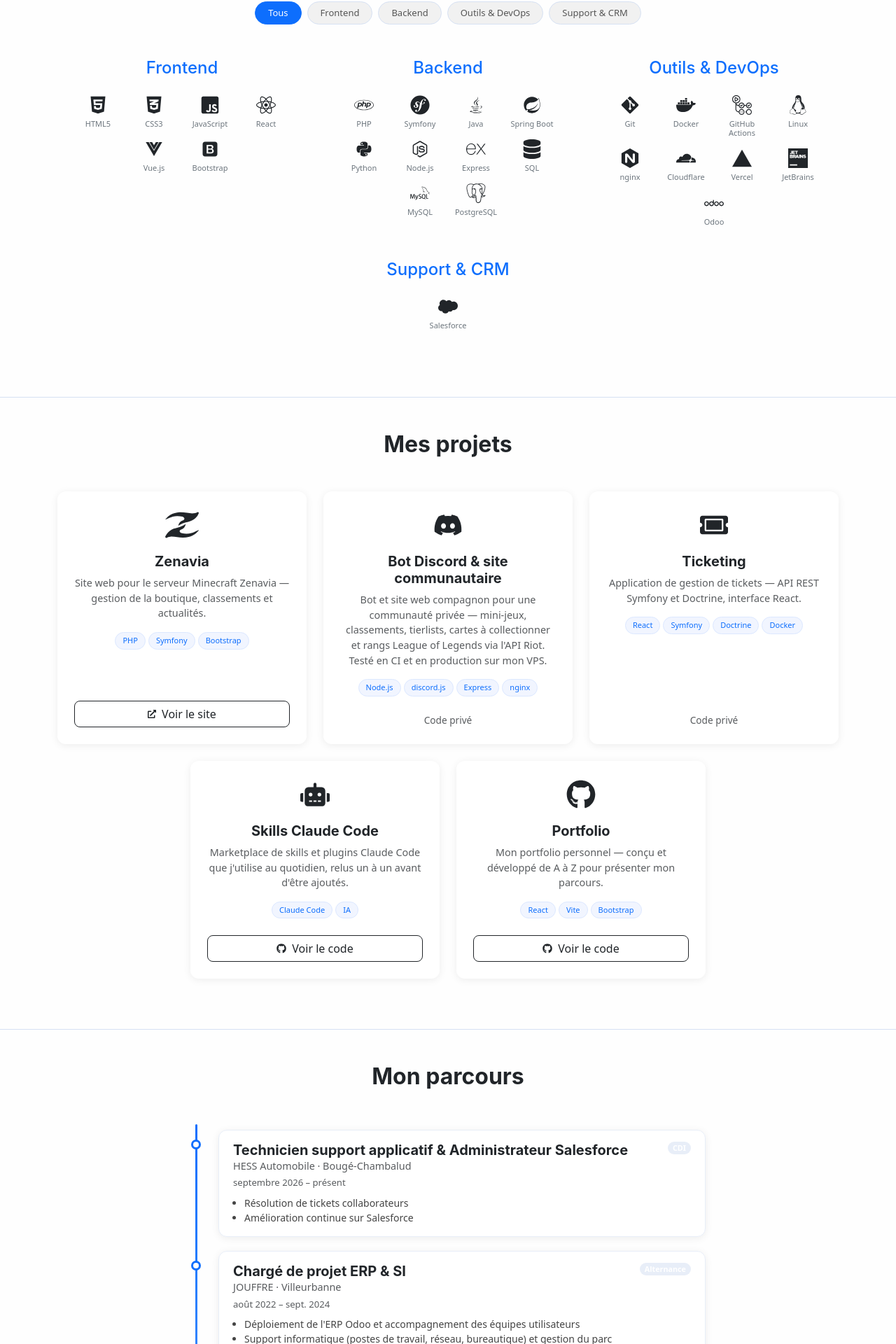
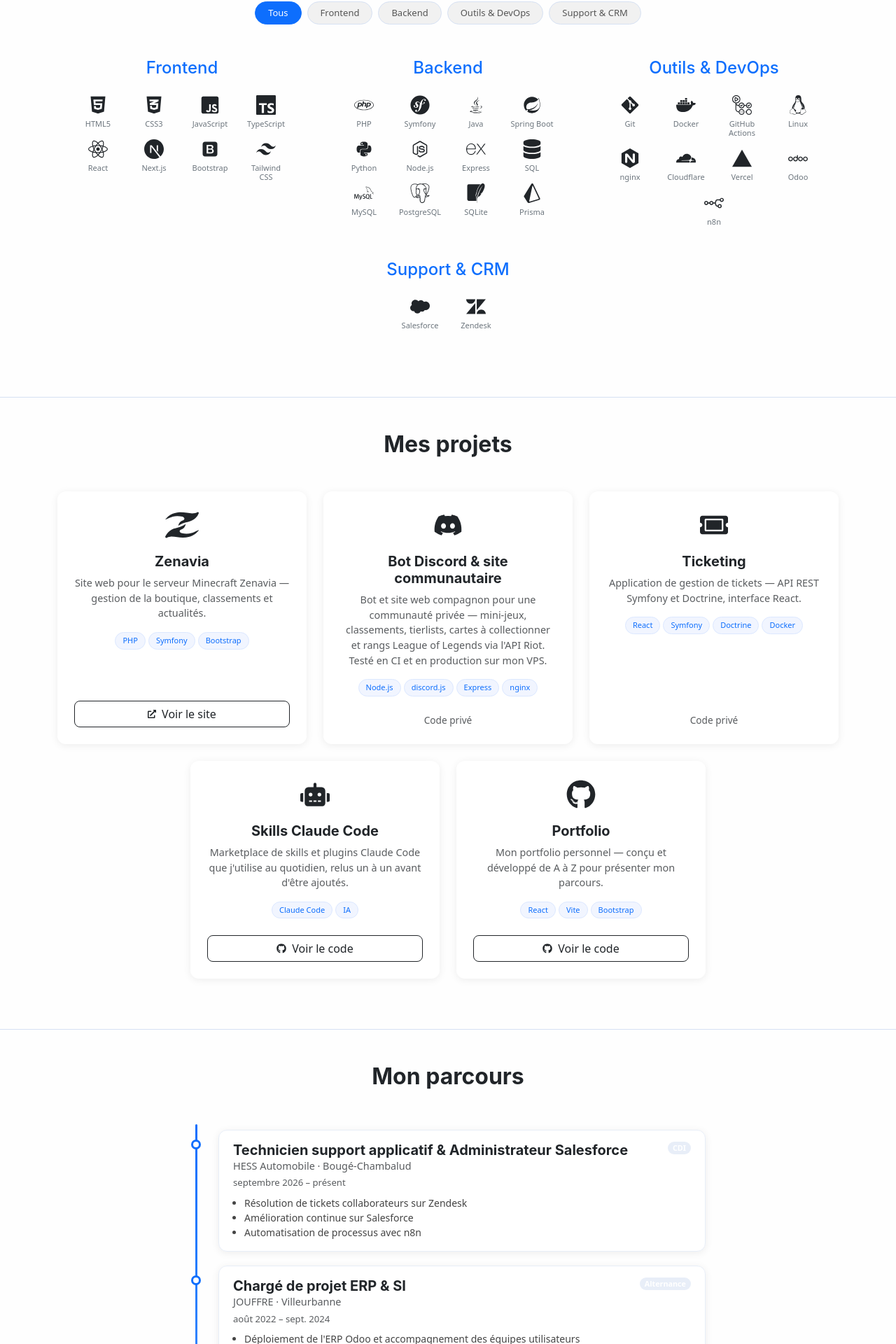
Before and after one commit to ValentinCmbr/Portfolio, a React (Vite) app: page / in a window 1280 px wide. Shown: the part 1327-3247 px from the top of the page at 70% size. Built offline with nearby package versions, Linux system fonts and the light colour scheme.

Commit message:
feat: add Zendesk, n8n and the stacks the projects already use to skills

```diff
--- a/src/pages/Experiences.jsx
+++ b/src/pages/Experiences.jsx
@@ -8,8 +8,9 @@ const Experiences = () => (
             badge="CDI"
             meta="septembre 2026 – présent"
             description={[
-                "Résolution de tickets collaborateurs",
+                "Résolution de tickets collaborateurs sur Zendesk",
                 "Amélioration continue sur Salesforce",
+                "Automatisation de processus avec n8n",
             ]}
         />
 
--- a/src/pages/Skills.jsx
+++ b/src/pages/Skills.jsx
@@ -4,12 +4,13 @@ import {
     FaPhp, FaSymfony, FaGitAlt, FaDatabase
 } from 'react-icons/fa';
 import {
-    SiMysql, SiPostgresql, SiDocker, SiVercel, SiJetbrains, SiOdoo, SiSalesforce,
-    SiExpress, SiLinux, SiNginx, SiGithubactions, SiCloudflare
+    SiMysql, SiPostgresql, SiDocker, SiVercel, SiOdoo, SiSalesforce,
+    SiExpress, SiLinux, SiNginx, SiGithubactions, SiCloudflare, SiZendesk, SiN8N,
+    SiTypescript, SiNextdotjs, SiTailwindcss, SiPrisma, SiSqlite
 } from 'react-icons/si';
 import {
     BiLogoBootstrap, BiLogoJava, BiLogoNodejs,
-    BiLogoPython, BiLogoSpringBoot, BiLogoVuejs
+    BiLogoPython, BiLogoSpringBoot
 } from 'react-icons/bi';
 import useInViewOnce from '../hooks/useInViewOnce';
 
@@ -27,9 +28,11 @@ const categories = [
             { icon: FaHtml5,         label: "HTML5" },
             { icon: FaCss3Alt,       label: "CSS3" },
             { icon: FaJsSquare,      label: "JavaScript" },
+            { icon: SiTypescript,    label: "TypeScript" },
             { icon: FaReact,         label: "React" },
-            { icon: BiLogoVuejs,     label: "Vue.js" },
+            { icon: SiNextdotjs,     label: "Next.js" },
             { icon: BiLogoBootstrap, label: "Bootstrap" },
+            { icon: SiTailwindcss,   label: "Tailwind CSS" },
         ]
     },
     {
@@ -45,6 +48,8 @@ const categories = [
             { icon: FaDatabase,        label: "SQL" },
             { icon: SiMysql,           label: "MySQL" },
             { icon: SiPostgresql,      label: "PostgreSQL" },
+            { icon: SiSqlite,          label: "SQLite" },
+            { icon: SiPrisma,          label: "Prisma" },
         ]
     },
     {
@@ -57,14 +62,15 @@ const categories = [
             { icon: SiNginx,     label: "nginx" },
             { icon: SiCloudflare, label: "Cloudflare" },
             { icon: SiVercel,    label: "Vercel" },
-            { icon: SiJetbrains, label: "JetBrains" },
             { icon: SiOdoo,      label: "Odoo" },
+            { icon: SiN8N,       label: "n8n" },
         ]
     },
     {
         title: "Support & CRM",
         skills: [
             { icon: SiSalesforce, label: "Salesforce" },
+            { icon: SiZendesk,    label: "Zendesk" },
         ]
     },
 ];
```
